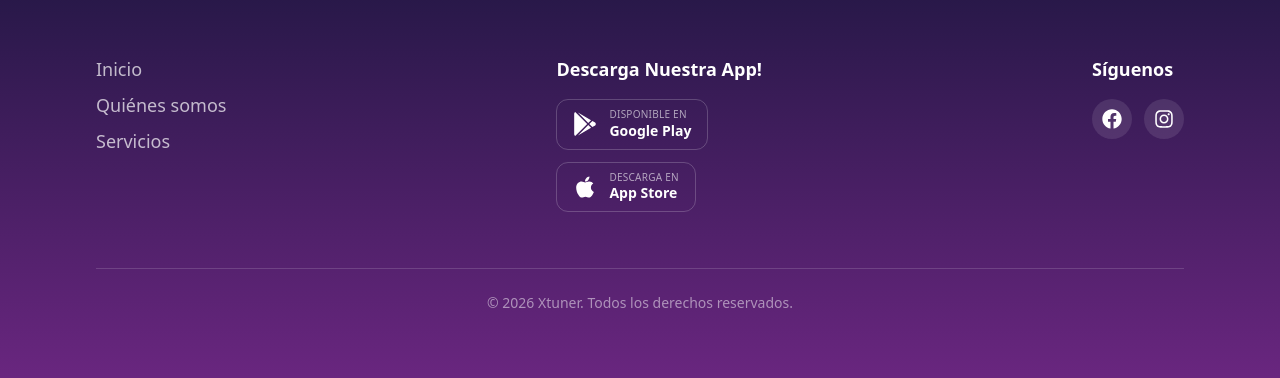
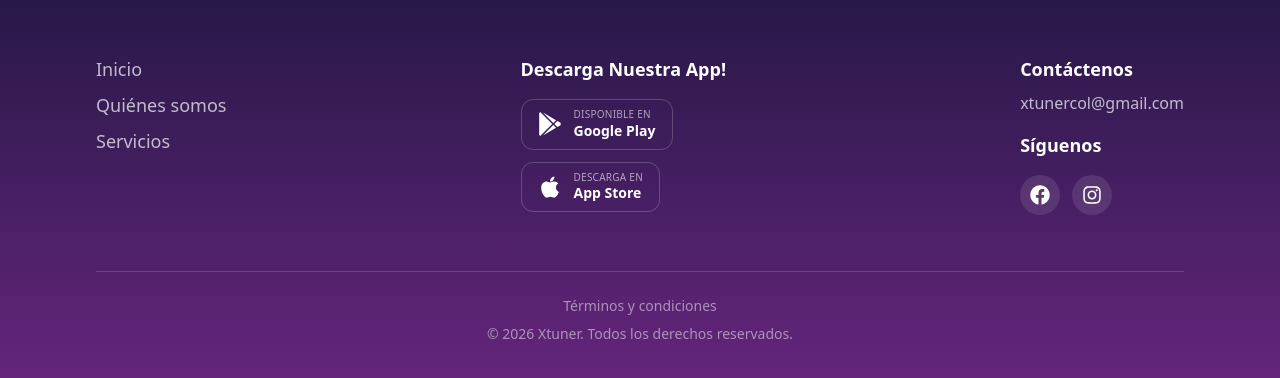
Before and after one commit to xtunercolmaster/xtuner_web, a React (Create React App) app: page / in a window 1280 px wide. Shown: the part 2949-3327 px from the top of the page. Built offline with nearby package versions, Linux system fonts and the light colour scheme.

Commit message:
External urls const added

```diff
--- a/src/components/Footer.tsx
+++ b/src/components/Footer.tsx
@@ -4,7 +4,7 @@ import { FaFacebook, FaInstagram } from 'react-icons/fa';
 import { logo1 } from '../assets/images';
 
 import strings from '../constants/strings';
-import { menuList } from '../constants/data';
+import { externalUrls, menuList } from '../constants/data';
 import { MenuItemData } from './MenuItem';
 import StoreButtons from './StoreButtons';
 
@@ -48,10 +48,19 @@ const Footer = () => {
 
           {/* Social */}
           <div className="flex flex-col gap-4">
+            <div className="flex flex-col gap-2">
+              <h3 className="text-lg font-bold">{strings.contactUs}</h3>
+              <a
+                href="mailto:xtunercol@gmail.com"
+                className="text-white/70 hover:text-white transition-colors duration-200 w-fit"
+              >
+                xtunercol@gmail.com
+              </a>
+            </div>
             <h3 className="text-lg font-bold">{strings.followUs}</h3>
             <div className="flex items-center gap-3 text-xl">
               <a
-                href="https://www.facebook.com/"
+                href={externalUrls.facebook}
                 target="blank"
                 aria-label="Facebook"
                 className="flex items-center justify-center h-10 w-10 rounded-full bg-white/10 hover:bg-white/20 transition-colors duration-200"
@@ -59,7 +68,7 @@ const Footer = () => {
                 <FaFacebook />
               </a>
               <a
-                href="https://www.instagram.com/"
+                href={externalUrls.instagram}
                 target="blank"
                 aria-label="Instagram"
                 className="flex items-center justify-center h-10 w-10 rounded-full bg-white/10 hover:bg-white/20 transition-colors duration-200"
@@ -71,7 +80,14 @@ const Footer = () => {
         </div>
 
         {/* Bottom bar */}
-        <div className="mt-10 md:mt-14 pt-6 border-t border-white/15 text-center text-sm text-white/50">
+        <div className="mt-10 md:mt-14 pt-6 border-t border-white/15 text-center text-sm text-white/50 flex flex-col items-center gap-2">
+          <a
+            href={externalUrls.termsAndConditions}
+            target="blank"
+            className="hover:text-white transition-colors duration-200"
+          >
+            Términos y condiciones
+          </a>
           <p>© {new Date().getFullYear()} Xtuner. Todos los derechos reservados.</p>
         </div>
       </div>
--- a/src/components/NavMenu.tsx
+++ b/src/components/NavMenu.tsx
@@ -7,7 +7,7 @@ import { IoCloseCircleOutline } from "react-icons/io5";
 
 import { logo1 } from '../assets/images';
 import MenuItem, { MenuItemData } from './MenuItem';
-import { menuList } from '../constants/data';
+import { externalUrls, menuList } from '../constants/data';
 
 const NavMenu = () => {
 
@@ -68,8 +68,8 @@ const NavMenu = () => {
                     </div>
 
                     <div className="flex gap-2 md:gap-3 lg:gap-4 text-base md:text-sm lg:text-base xl:text-3xl 3xl:text-4xl text-white">
-                        <a href="https://www.facebook.com/" target='blank'><FaFacebook /></a>
-                        <a href="https://www.instagram.com/" target='blank'><FaInstagram /></a>
+                        <a href={externalUrls.facebook} target='blank'><FaFacebook /></a>
+                        <a href={externalUrls.instagram} target='blank'><FaInstagram /></a>
                     </div>
                 </div>
 
--- a/src/components/StoreButtons.tsx
+++ b/src/components/StoreButtons.tsx
@@ -1,4 +1,5 @@
 import { FaGooglePlay, FaApple } from 'react-icons/fa';
+import { externalUrls } from '../constants/data';
 
 interface StoreButtonsProps {
   /** Layout direction of the buttons. Defaults to "col". */
@@ -11,7 +12,8 @@ const StoreButtons: React.FC<StoreButtonsProps> = ({ direction = 'col' }) => {
   return (
     <div className={`flex ${containerDirection} gap-3`}>
       <a
-        href="#"
+        href={externalUrls.playStore}
+        target="blank"
         aria-label="Google Play"
         className="flex w-fit items-center gap-3 rounded-xl border border-white/20 px-4 py-2 hover:bg-white/10 transition-colors duration-200"
       >
@@ -22,7 +24,8 @@ const StoreButtons: React.FC<StoreButtonsProps> = ({ direction = 'col' }) => {
         </div>
       </a>
       <a
-        href="#"
+        href={externalUrls.appStore}
+        target="blank"
         aria-label="App Store"
         className="flex w-fit items-center gap-3 rounded-xl border border-white/20 px-4 py-2 hover:bg-white/10 transition-colors duration-200"
       >
--- a/src/constants/data.ts
+++ b/src/constants/data.ts
@@ -6,4 +6,12 @@ const menuList = [
     { id: 3, name: strings.services, route: "services", isSelected: false },
 ]
 
-export { menuList }
+const externalUrls = {
+    appStore: "https://example.com/app-store",
+    playStore: "https://example.com/play-store",
+    facebook: "https://example.com/facebook",
+    instagram: "https://example.com/instagram",
+    termsAndConditions: "https://example.com/terminos-y-condiciones",
+}
+
+export { menuList, externalUrls }
--- a/src/constants/strings.ts
+++ b/src/constants/strings.ts
@@ -68,6 +68,7 @@ const strings = {
     home: "Inicio",
     aboutUs: "Quiénes somos",
     services: "Servicios",
+    contactUs: "Contáctenos",
     followUs: "Síguenos",
 
 }
```
